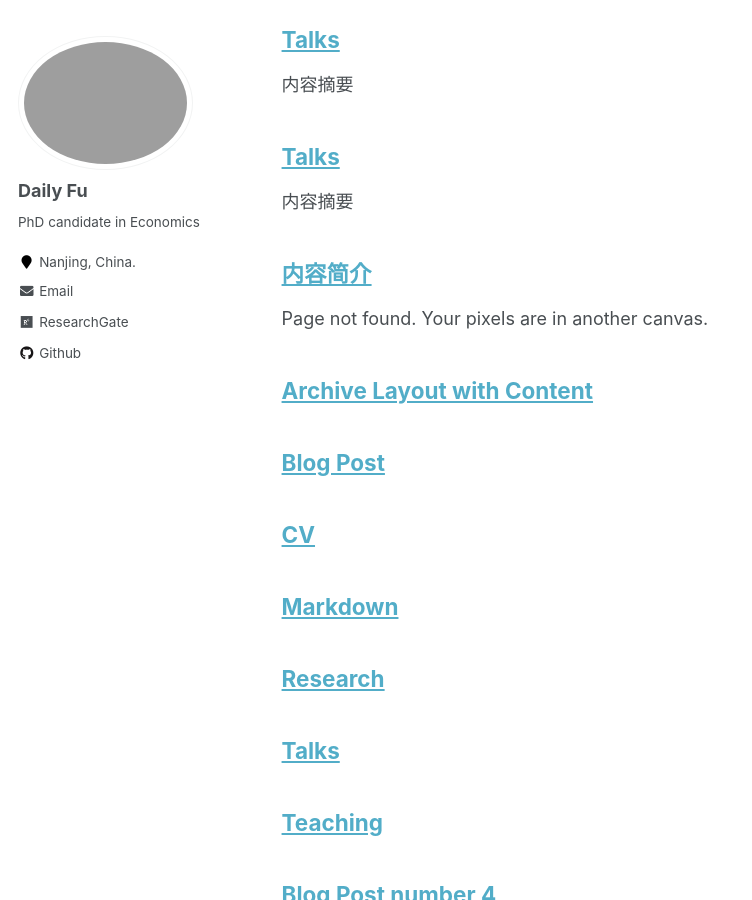
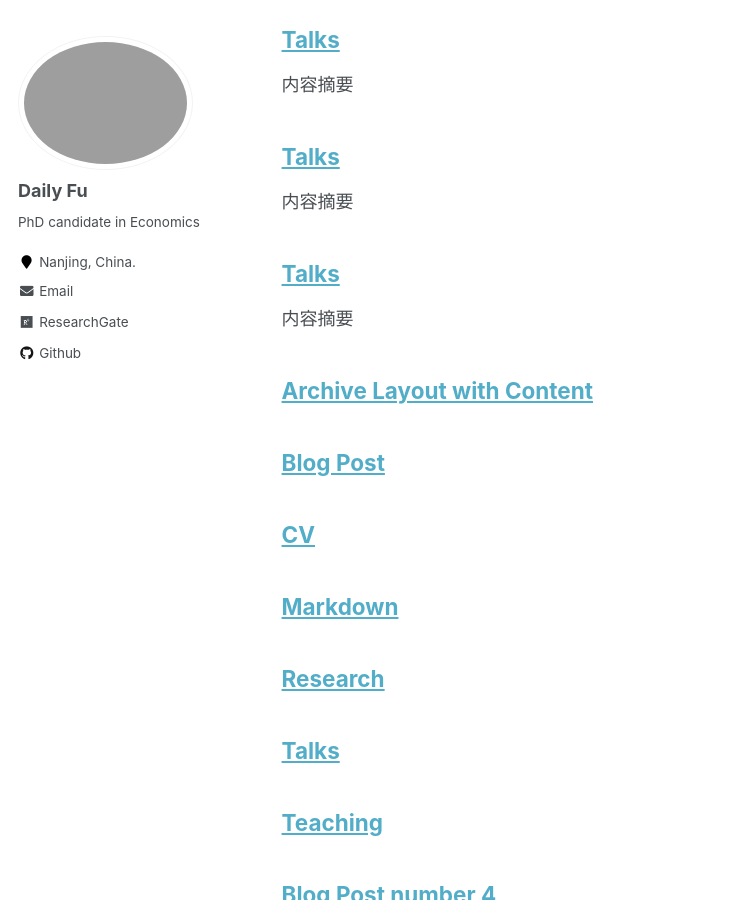
Before and after one commit to Dali-Fu/Dali-Fu.github.io, a Jekyll site: the page built from _pages/archive-layout-with-content.md, in a window 1280 px wide and 900 px high, scrolled down 5021 px. Shown: the whole window, without its empty margins (0-752 px from the left). Built offline with Jekyll 4.4.1, drawn with Linux system fonts in a browser that asks for light colours.

Commit message:
Update abstract5.md

```diff
--- a/files/abstract5.md
+++ b/files/abstract5.md
@@ -1,10 +1,10 @@
 ---
-title: "内容简介"
-excerpt: "Page not found. Your pixels are in another canvas."
+title: "Talks"
+excerpt: "内容摘要"
 sitemap: false
-permalink: /talks.html
+permalink: /talks/
+author_profile: true
 ---
-
 探讨公共债务扩张与资本成本变动之间的关系，对于分析公共债务扩张的宏观经济效应、提高财政资金效益和政策效果十分重要。本文在新凯恩斯动态随机一般均衡(NK) 的框架下，综合考虑公共债务的挤出效应和流动性创造效应，探究公共债务扩张与资本成本之间的关系，研究发现：（1）公共债务扩张推高了资本成本。（2）这一过程主要是通过挤占企业债券，提高企业风险溢价，推高资本成本的渠道实现；公共债务的流动性创造削弱了这一效应。（3）异质性分析表明，企业直接债券融资所占比例越高，政府债券的安全性越高，公共债务扩张推高资本成本的作用越弱。本文的结论有助于从资本成本的视角，加深公共债务扩张对投资的微观传导机制的认识，对于后续债务限额的制定和财政政策提质增效具有一定的理论意义和现实意义。
 
 <!--
```
